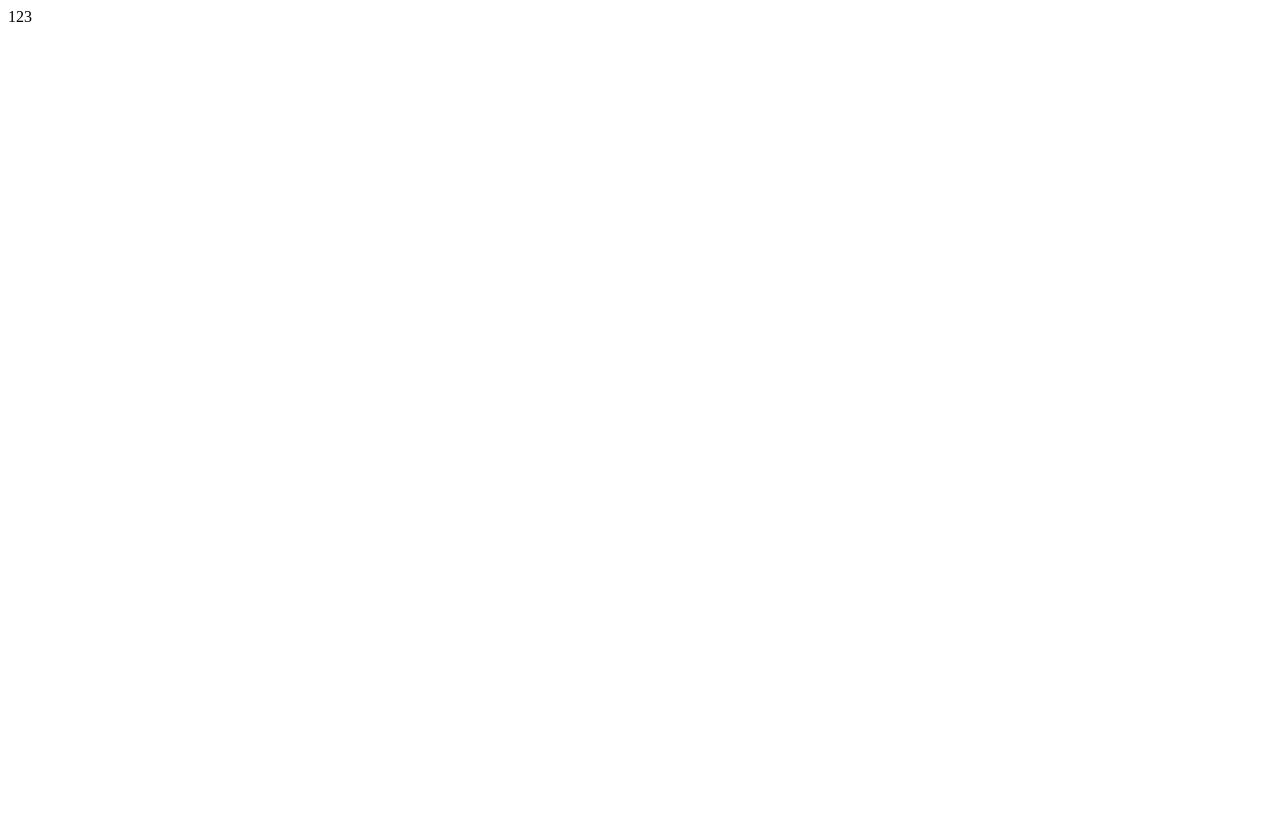
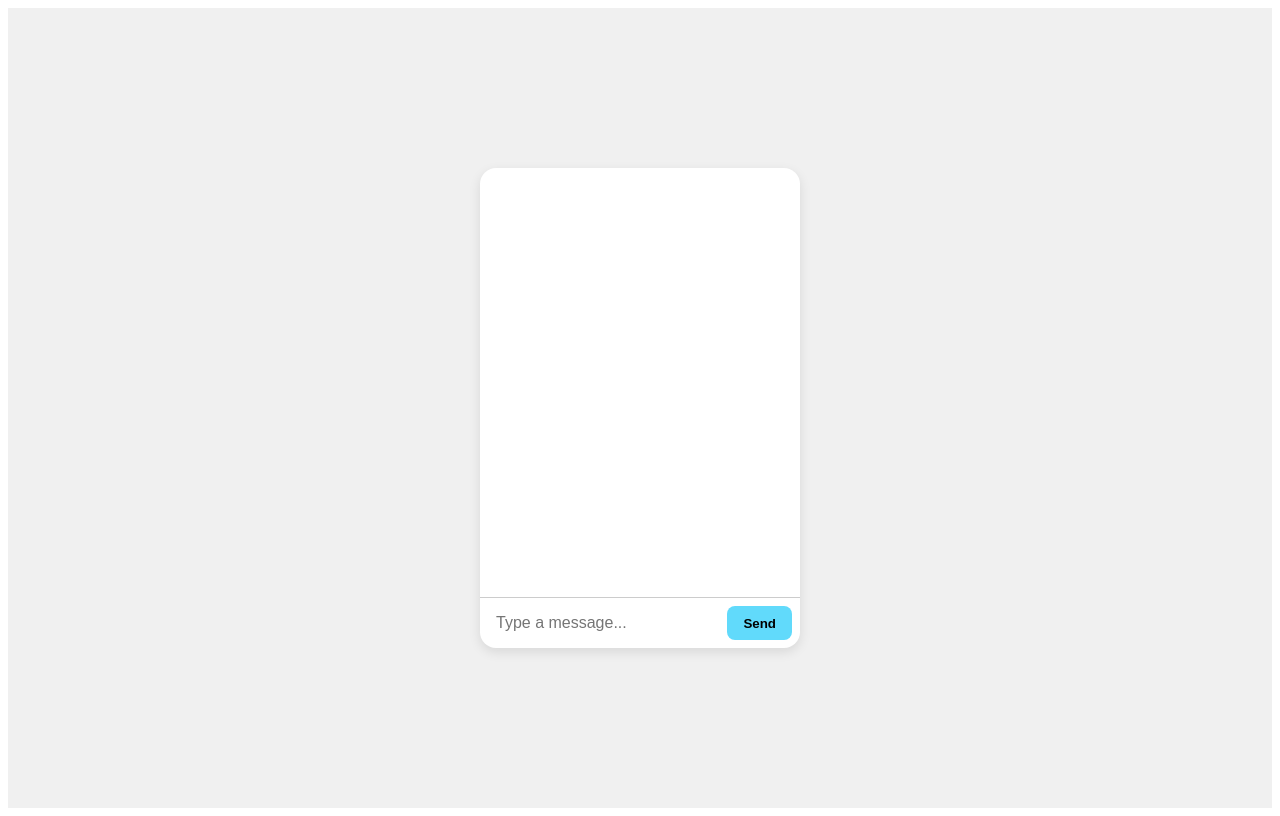
Before and after one commit to PhuocOng/personal-finance-assistant, a React (Vite) app in the folder frontend/: page / in a window 1280 px wide. Built offline with nearby package versions, Linux system fonts and the light colour scheme.

Commit message:
add the chatbot

```diff
--- a/frontend/src/App.css
+++ b/frontend/src/App.css
@@ -0,0 +1,49 @@
+.container {
+  height: 100vh;
+  display: flex;
+  justify-content: center;
+  align-items: center;
+  background-color: #f0f0f0;
+}
+
+
+.box {
+  width: 20rem;
+  height: 30rem;
+  background-color: #ffffff;
+  border-radius: 1rem;
+  box-shadow: 0 4px 12px rgba(0, 0, 0, 0.1);
+  display: flex;
+  flex-direction: column;
+  overflow: hidden;
+}
+
+.chat-history {
+  flex: 1;
+  padding: 1rem;
+  overflow-y: auto;
+}
+
+.input-area {
+  display: flex;
+  border-top: 1px solid #ccc;
+  padding: 0.5rem;
+}
+
+.input-area input {
+  flex: 1;
+  border: none;
+  outline: none;
+  padding: 0.5rem;
+  font-size: 1rem;
+}
+
+.input-area button {
+  margin-left: 0.5rem;
+  padding: 0.5rem 1rem;
+  background-color: #61dafb;
+  border: none;
+  border-radius: 0.5rem;
+  font-weight: bold;
+  cursor: pointer;
+}
--- a/frontend/src/App.jsx
+++ b/frontend/src/App.jsx
@@ -1,12 +1,38 @@
 import { useState } from 'react'
-import reactLogo from './assets/react.svg'
-import viteLogo from '/vite.svg'
 import './App.css'
 
 function App() {
+  const [messages, setMessages] = useState([]);
+  const [input, setInput] = useState('');
+
+  const handleSend = () => {
+    if (input.trim() === '') return;
+    setMessages([...messages, { sender: 'user', text: input }]);
+    setInput('');
+  };
 
   return (
-    <div>123</div>
+    <div className="container">
+      <div className="box">
+        <div className="chat-history">
+          {messages.map((msg, idx) => (
+            <div key={idx}>
+              <strong>{msg.sender}: </strong>{msg.text}
+            </div>
+          ))}
+        </div>
+        <div className="input-area">
+          <input
+            type="text"
+            value={input}
+            onChange={(e) => setInput(e.target.value)}
+            onKeyDown={(e) => e.key === 'Enter' && handleSend()}
+            placeholder="Type a message..."
+          />
+          <button onClick={handleSend}>Send</button>
+        </div>
+      </div>
+    </div>
   )
 }
 
```
